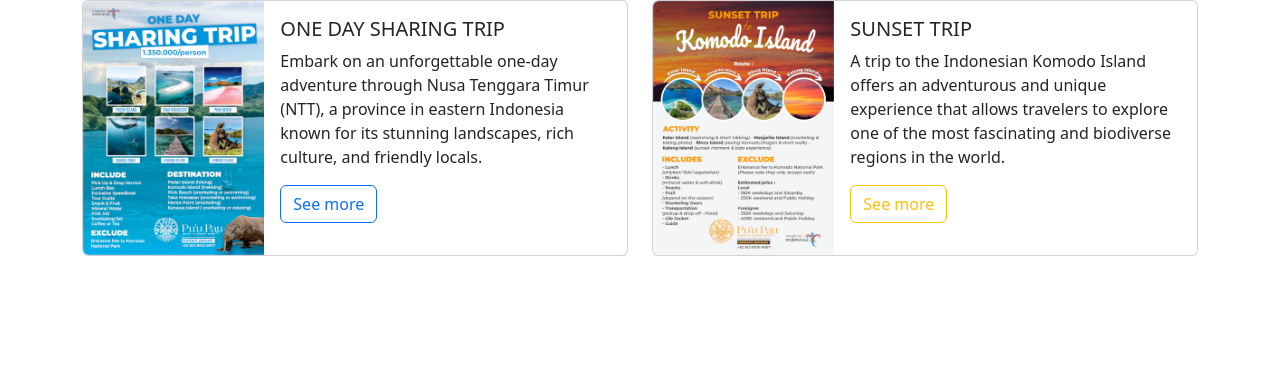
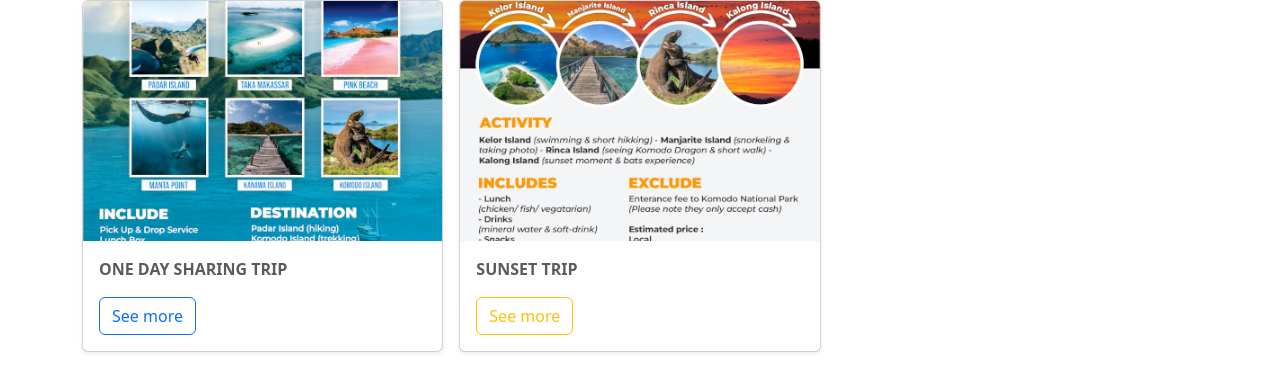
Before and after one commit to pagesujikit/puupau.github.io, a plain HTML site: page src/components/trip-item.html in a window 1280 px wide. Drawn offline with nearby package versions, Linux system fonts and the light colour scheme.

Commit message:
fix: [Tour] content

```diff
--- a/src/components/trip-item.html
+++ b/src/components/trip-item.html
@@ -12,7 +12,10 @@
   </head>
   <body>
     <div class="container">
-      <div id="trips-data" class="row"></div>
+      <div
+        id="trips-data"
+        class="row row-cols-1 row-cols-sm-2 row-cols-md-3 g-3"
+      ></div>
     </div>
 
     <script
@@ -95,36 +98,32 @@
           JSON.stringify(tripsData[index])
         );
 
-        $('#trips-data').append(`        <div class="col-6 col-lg-6">
-          <div class="card mb-3">
-            <div class="row g-0">
-              <div class="col-md-4">
+        $('#trips-data').append(`
+          <div class="col">
+            <div class="card shadow-sm">
+              <a style="text-decoration: none; color: grey" target="_blank" href="../../tour-detail.html?tripData=${encodedString}">
                 <img
                   src="${item.image}"
-                  class="img-fluid rounded-start"
-                  alt="..."
+                  class="img-fluid bd-placeholder-img card-img-top"
+                  alt="${item.image}"
+                  style="height:240px;object-fit:cover"
                 />
-              </div>
-              <div class="col-md-8">
-                <div class="card-body">
-                  <h5 class="card-title">${item.title}</h5>
-                  <p class="card-text">
-                    ${item.description}
+              </a>
+              <div class="card-body">
+                <a style="text-decoration: none; color: grey" target="_blank" href="../../tour-detail.html?tripData=${encodedString}">
+                  <p class="card-text bold text-muted">
+                    <strong>
+                      ${item.title}
+                    </strong>
                   </p>
-                  <a
-                    target="_blank"
-                    href="../../tour-detail.html?tripData=${encodedString}"
-                    type="button"
-                    class="btn btn-outline-${item.button.cssClass}"
-                  >
-                  ${item.button.title}
-                  </a>
-                </div>
+                  <div class="d-flex justify-content-between align-items-center">
+                    <button type="button" class="btn btn-outline-${item.button.cssClass} btn-block">${item.button.title}</button>
+                  </div>
+                </a>
               </div>
             </div>
           </div>
-        </div>
-`);
+        `);
       }
     </script>
   </body>
```
